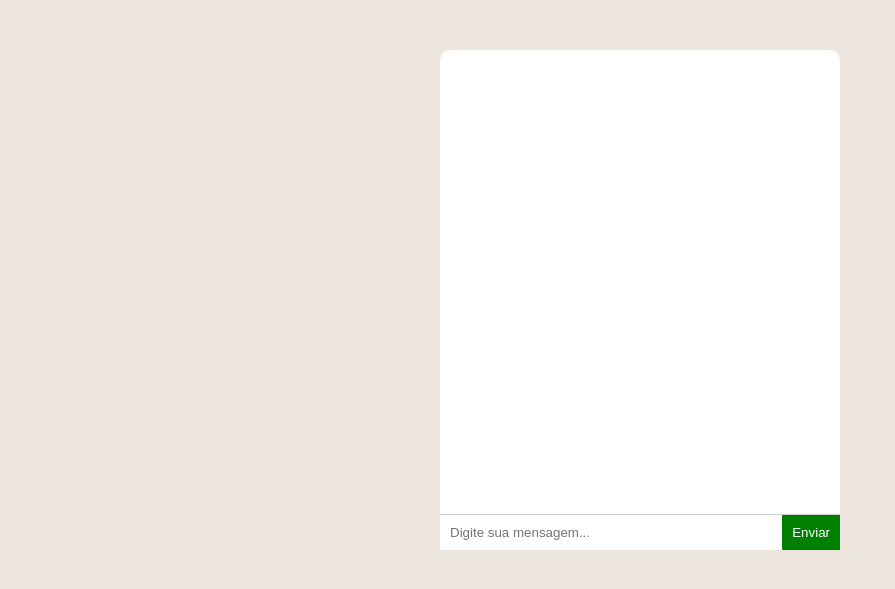
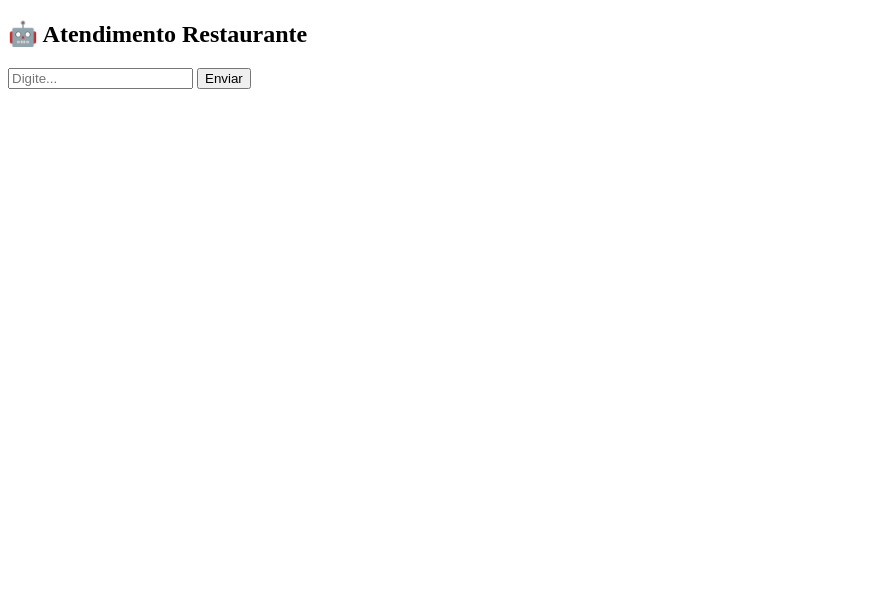
Before and after one commit to gr4865423-design/bot_restaurante, a Flask app: template templates/index.html in a window 1280 px wide. Shown: the top 589 px of the page, without its empty margins (0-895 px from the left). Run offline with Flask 3, Linux system fonts and the light colour scheme; the template is opened without the code that fills it, so the values that code supplies are empty.

Commit message:
bot completo funcionando

```diff
--- a/app.py
+++ b/app.py
@@ -1,13 +1,25 @@
-from flask import Flask
+from flask import Flask, request, jsonify, render_template
+from bot import responder_mensagem
+import os
 
 app = Flask(__name__)
 
+# Interface web
 @app.route('/')
 def home():
-    return "BOT ONLINE 🚀"
+    return render_template("index.html")
 
-import os
+# API do chat
+@app.route('/chat', methods=['POST'])
+def chat():
+    data = request.get_json()
+    mensagem = data.get("mensagem")
 
+    resposta = responder_mensagem("cliente", mensagem)
+
+    return jsonify({"resposta": resposta})
+
+# Rodar no Railway
 if __name__ == "__main__":
     port = int(os.environ.get("PORT", 8080))
     app.run(host="0.0.0.0", port=port)
--- a/bot.py
+++ b/bot.py
@@ -1,89 +1,46 @@
-usuarios = {}
+etapas = {}
 
 def responder_mensagem(numero, mensagem):
-    mensagem = mensagem.lower().strip()
+    mensagem = mensagem.lower()
 
-    # 🔁 Resetar conversa
-    if mensagem == "menu":
-        usuarios[numero] = {"etapa": "menu"}
+    if numero not in etapas:
+        etapas[numero] = {"etapa": 1}
 
-    if numero not in usuarios:
-        usuarios[numero] = {"etapa": "menu"}
+    etapa = etapas[numero]["etapa"]
 
-    etapa = usuarios[numero]["etapa"]
+    if etapa == 1:
+        etapas[numero]["etapa"] = 2
+        return "Olá! Bem-vindo ao restaurante 🍽️\nQual seu nome?"
 
-    # 📋 MENU INICIAL
-    if etapa == "menu":
-        usuarios[numero]["etapa"] = "opcao"
-        return """🍽️ Bem-vindo ao Restaurante!
+    elif etapa == 2:
+        etapas[numero]["nome"] = mensagem
+        etapas[numero]["etapa"] = 3
+        return f"Prazer, {mensagem}! Para qual dia deseja a reserva?"
 
-Como posso te ajudar?
+    elif etapa == 3:
+        etapas[numero]["dia"] = mensagem
+        etapas[numero]["etapa"] = 4
+        return "Qual horário?"
 
-1️⃣ Fazer reserva
-2️⃣ Falar com atendente
+    elif etapa == 4:
+        etapas[numero]["hora"] = mensagem
+        etapas[numero]["etapa"] = 5
+        return "Para quantas pessoas?"
 
-Digite o número da opção."""
+    elif etapa == 5:
+        etapas[numero]["pessoas"] = mensagem
 
-    # 🔢 ESCOLHA DO MENU
-    elif etapa == "opcao":
-        if mensagem == "1":
-            usuarios[numero]["etapa"] = "nome"
-            return "Perfeito! 😊\n\nQual o seu nome?"
+        # salvar reserva
+        with open("reservas.txt", "a") as f:
+            f.write(
+                f"Nome: {etapas[numero]['nome']}, "
+                f"Dia: {etapas[numero]['dia']}, "
+                f"Hora: {etapas[numero]['hora']}, "
+                f"Pessoas: {mensagem}\n"
+            )
 
-        elif mensagem == "2":
-            return "Um atendente entrará em contato com você em breve! 📞"
+        etapas[numero]["etapa"] = 1
 
-        else:
-            return "❌ Opção inválida. Digite 1 ou 2."
+        return "✅ Reserva confirmada! Te esperamos 🍽️"
 
-    # 🧑 NOME
-    elif etapa == "nome":
-        usuarios[numero]["nome"] = mensagem.title()
-        usuarios[numero]["etapa"] = "data"
-        return f"Prazer, {usuarios[numero]['nome']}! 😄\n\nQual a data da reserva? (Ex: 20/03)"
-
-    # 📅 DATA
-    elif etapa == "data":
-        if "/" not in mensagem:
-            return "❌ Informe a data no formato correto (Ex: 20/03)"
-
-        usuarios[numero]["data"] = mensagem
-        usuarios[numero]["etapa"] = "hora"
-        return "Ótimo! ⏰\n\nQual o horário?"
-
-    # ⏰ HORA
-    elif etapa == "hora":
-        usuarios[numero]["hora"] = mensagem
-        usuarios[numero]["etapa"] = "pessoas"
-        return "Perfeito! 👥\n\nPara quantas pessoas?"
-
-    # 👥 PESSOAS
-    elif etapa == "pessoas":
-        if not mensagem.isdigit():
-            return "❌ Informe apenas números."
-
-        usuarios[numero]["pessoas"] = mensagem
-        usuarios[numero]["etapa"] = "final"
-
-        # 💾 SALVAR NO ARQUIVO
-        with open("reservas.txt", "a", encoding="utf-8") as f:
-            f.write(f"""
-Nome: {usuarios[numero]['nome']}
-Data: {usuarios[numero]['data']}
-Hora: {usuarios[numero]['hora']}
-Pessoas: {usuarios[numero]['pessoas']}
--------------------------
-""")
-
-        return f"""✅ Reserva confirmada!
-
-📛 Nome: {usuarios[numero]['nome']}
-📅 Data: {usuarios[numero]['data']}
-⏰ Horário: {usuarios[numero]['hora']}
-👥 Pessoas: {usuarios[numero]['pessoas']}
-
-Aguardamos você! 🍽️✨
-
-Digite "menu" para voltar ao início."""
-
-    return "Digite 'menu' para começar novamente."
+    return "Digite algo válido."
--- a/templates/index.html
+++ b/templates/index.html
@@ -1,109 +1,34 @@
 <!DOCTYPE html>
 <html>
 <head>
-    <title>Chat Bot</title>
-    <style>
-        body {
-            font-family: Arial;
-            background: #ece5dd;
-        }
+    <title>Chat Restaurante</title>
+</head>
+<body>
+    <h2>🤖 Atendimento Restaurante</h2>
 
-        #chat {
-            width: 400px;
-            margin: 50px auto;
-            background: white;
-            border-radius: 10px;
-            display: flex;
-            flex-direction: column;
-            height: 500px;
-        }
+    <div id="chat"></div>
 
-        #messages {
-            flex: 1;
-            padding: 10px;
-            overflow-y: auto;
-        }
-
-        .msg {
-            margin: 5px 0;
-            padding: 8px;
-            border-radius: 8px;
-            max-width: 70%;
-        }
-
-        .user {
-            background: #dcf8c6;
-            align-self: flex-end;
-        }
-
-        .bot {
-            background: #f1f0f0;
-            align-self: flex-start;
-        }
-
-        #inputArea {
-            display: flex;
-            border-top: 1px solid #ccc;
-        }
-
-        #input {
-            flex: 1;
-            padding: 10px;
-            border: none;
-        }
-
-        button {
-            padding: 10px;
-            border: none;
-            background: green;
-            color: white;
-        }
-    </style>
-</head>
-
-<body>
-
-<div id="chat">
-    <div id="messages"></div>
-
-    <div id="inputArea">
-        <input type="text" id="input" placeholder="Digite sua mensagem..." />
+    <input id="mensagem" placeholder="Digite..." />
     <button onclick="enviar()">Enviar</button>
-    </div>
-</div>
 
     <script>
-    async function enviar() {
-        let input = document.getElementById("input");
-        let msg = input.value;
+        function enviar() {
+            let msg = document.getElementById("mensagem").value;
 
-        if (!msg) return;
-
-        adicionarMensagem(msg, "user");
-
-        let res = await fetch("/chat", {
+            fetch("/chat", {
                 method: "POST",
-            headers: {
-                "Content-Type": "application/json"
-            },
-            body: JSON.stringify({ mensagem: msg })
+                headers: {"Content-Type": "application/json"},
+                body: JSON.stringify({mensagem: msg})
+            })
+            .then(res => res.json())
+            .then(data => {
+                document.getElementById("chat").innerHTML +=
+                    "<p><b>Você:</b> " + msg + "</p>" +
+                    "<p><b>Bot:</b> " + data.resposta + "</p>";
             });
 
-        let data = await res.json();
-
-        adicionarMensagem(data.resposta, "bot");
-
-        input.value = "";
-    }
-
-    function adicionarMensagem(texto, classe) {
-        let div = document.createElement("div");
-        div.className = "msg " + classe;
-        div.innerText = texto;
-
-        document.getElementById("messages").appendChild(div);
+            document.getElementById("mensagem").value = "";
         }
     </script>
-
 </body>
 </html>
```
Lines whose indentation alone changed are shown as unchanged.
